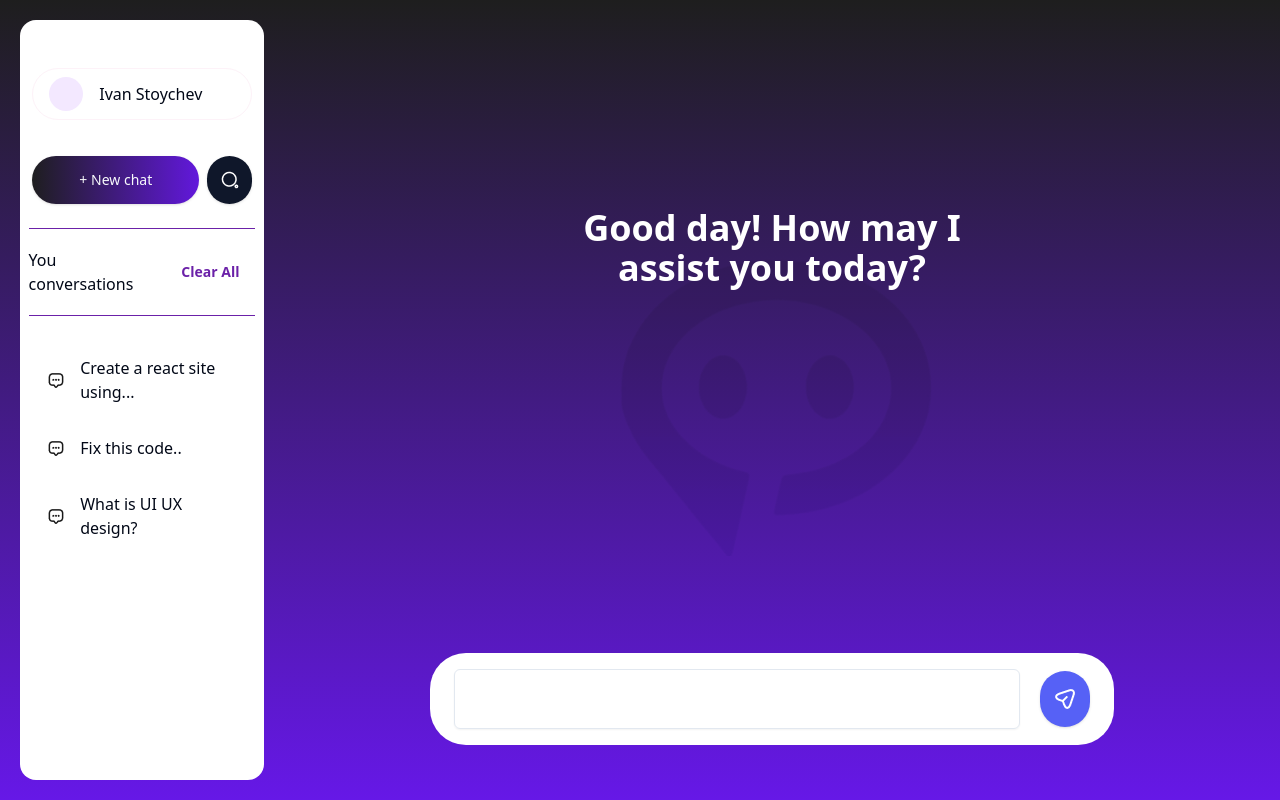
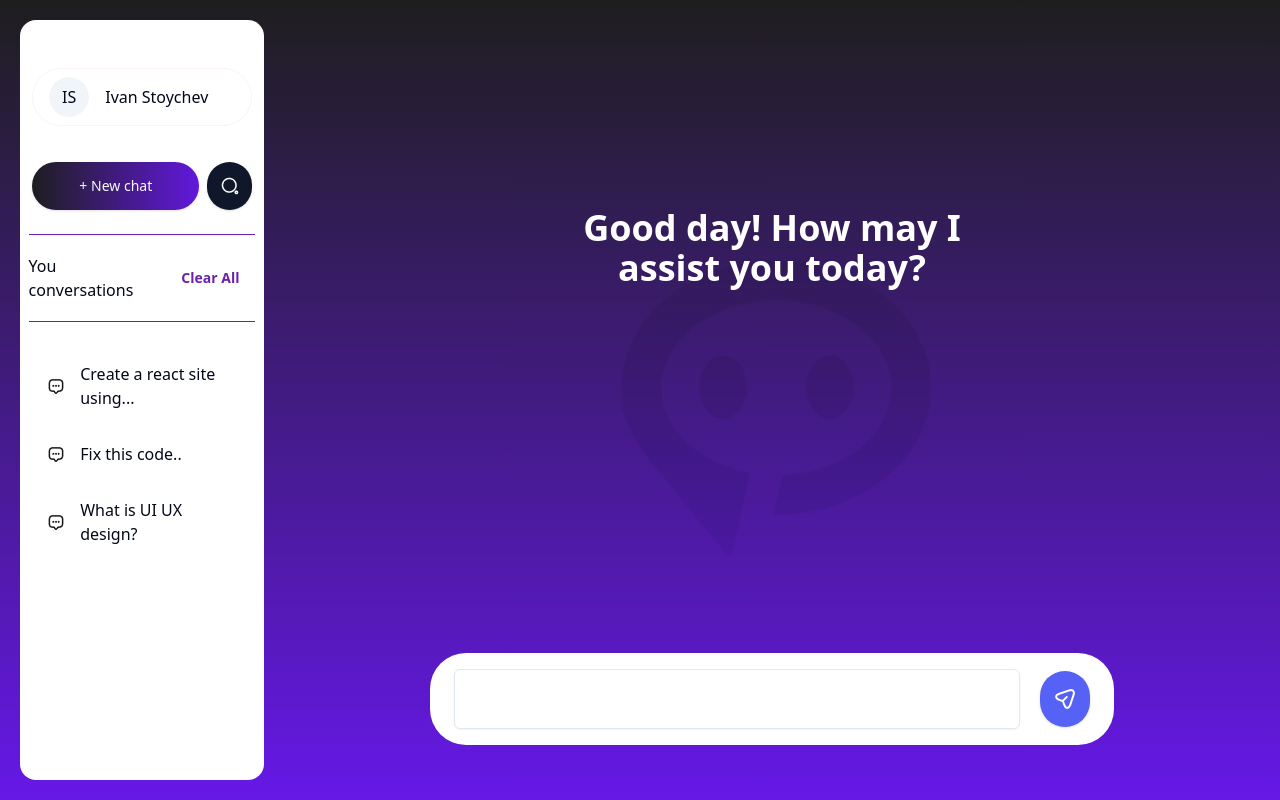
Before and after one commit to MVKoleva21/Abolify, a React (Vite) app in the folder frontend/: page /chat in a window 1280 px wide. Shown: the top 800 px of the page. Built offline with nearby package versions, Linux system fonts and the light colour scheme.

Commit message:
Swtich to component avatar

```diff
--- a/frontend/package.json
+++ b/frontend/package.json
@@ -10,8 +10,11 @@
     "preview": "vite preview"
   },
   "dependencies": {
+    "@radix-ui/react-avatar": "^1.0.4",
     "@radix-ui/react-icons": "^1.3.0",
+    "@radix-ui/react-scroll-area": "^1.0.5",
     "@radix-ui/react-slot": "^1.0.2",
+    "@radix-ui/themes": "^2.0.3",
     "axios": "^1.6.7",
     "class-variance-authority": "^0.7.0",
     "clsx": "^2.1.0",
--- /dev/null
+++ b/frontend/src/components/ui/avatar.tsx
@@ -0,0 +1,48 @@
+import * as React from "react"
+import * as AvatarPrimitive from "@radix-ui/react-avatar"
+
+import { cn } from "@/lib/utils"
+
+const Avatar = React.forwardRef<
+  React.ElementRef<typeof AvatarPrimitive.Root>,
+  React.ComponentPropsWithoutRef<typeof AvatarPrimitive.Root>
+>(({ className, ...props }, ref) => (
+  <AvatarPrimitive.Root
+    ref={ref}
+    className={cn(
+      "relative flex h-10 w-10 shrink-0 overflow-hidden rounded-full",
+      className
+    )}
+    {...props}
+  />
+))
+Avatar.displayName = AvatarPrimitive.Root.displayName
+
+const AvatarImage = React.forwardRef<
+  React.ElementRef<typeof AvatarPrimitive.Image>,
+  React.ComponentPropsWithoutRef<typeof AvatarPrimitive.Image>
+>(({ className, ...props }, ref) => (
+  <AvatarPrimitive.Image
+    ref={ref}
+    className={cn("aspect-square h-full w-full", className)}
+    {...props}
+  />
+))
+AvatarImage.displayName = AvatarPrimitive.Image.displayName
+
+const AvatarFallback = React.forwardRef<
+  React.ElementRef<typeof AvatarPrimitive.Fallback>,
+  React.ComponentPropsWithoutRef<typeof AvatarPrimitive.Fallback>
+>(({ className, ...props }, ref) => (
+  <AvatarPrimitive.Fallback
+    ref={ref}
+    className={cn(
+      "flex h-full w-full items-center justify-center rounded-full bg-muted",
+      className
+    )}
+    {...props}
+  />
+))
+AvatarFallback.displayName = AvatarPrimitive.Fallback.displayName
+
+export { Avatar, AvatarImage, AvatarFallback }
--- /dev/null
+++ b/frontend/src/components/ui/scroll-area.tsx
@@ -0,0 +1,46 @@
+import * as React from "react"
+import * as ScrollAreaPrimitive from "@radix-ui/react-scroll-area"
+
+import { cn } from "@/lib/utils"
+
+const ScrollArea = React.forwardRef<
+  React.ElementRef<typeof ScrollAreaPrimitive.Root>,
+  React.ComponentPropsWithoutRef<typeof ScrollAreaPrimitive.Root>
+>(({ className, children, ...props }, ref) => (
+  <ScrollAreaPrimitive.Root
+    ref={ref}
+    className={cn("relative overflow-hidden", className)}
+    {...props}
+  >
+    <ScrollAreaPrimitive.Viewport className="h-full w-full rounded-[inherit]">
+      {children}
+    </ScrollAreaPrimitive.Viewport>
+    <ScrollBar />
+    <ScrollAreaPrimitive.Corner />
+  </ScrollAreaPrimitive.Root>
+))
+ScrollArea.displayName = ScrollAreaPrimitive.Root.displayName
+
+const ScrollBar = React.forwardRef<
+  React.ElementRef<typeof ScrollAreaPrimitive.ScrollAreaScrollbar>,
+  React.ComponentPropsWithoutRef<typeof ScrollAreaPrimitive.ScrollAreaScrollbar>
+>(({ className, orientation = "vertical", ...props }, ref) => (
+  <ScrollAreaPrimitive.ScrollAreaScrollbar
+    ref={ref}
+    orientation={orientation}
+    className={cn(
+      "flex touch-none select-none transition-colors",
+      orientation === "vertical" &&
+        "h-full w-2.5 border-l border-l-transparent p-[1px]",
+      orientation === "horizontal" &&
+        "h-2.5 flex-col border-t border-t-transparent p-[1px]",
+      className
+    )}
+    {...props}
+  >
+    <ScrollAreaPrimitive.ScrollAreaThumb className="relative flex-1 rounded-full bg-border" />
+  </ScrollAreaPrimitive.ScrollAreaScrollbar>
+))
+ScrollBar.displayName = ScrollAreaPrimitive.ScrollAreaScrollbar.displayName
+
+export { ScrollArea, ScrollBar }
--- a/frontend/src/routes/Chat.tsx
+++ b/frontend/src/routes/Chat.tsx
@@ -5,6 +5,8 @@ import ChatEntry from "@/components/ChatEntry"
 import { Textarea } from "@/components/ui/textarea"
 import planeIcon from "/public/plane.png"
 import abolifyBotBig from '/public/bg-bot-thingy.png'
+import { ScrollArea } from "@/components/ui/scroll-area"
+import { Avatar, AvatarFallback, AvatarImage } from "@/components/ui/avatar"
 
 interface ChatEntryType {
     name: String
@@ -27,12 +29,16 @@ export default function Chat() {
 
     return (
         <>
-            <div className="min-w-screen min-h-screen bg-gradient-to-b from-[#1E1E1E] to-[#6618E7] flex">
+            <div className="min-w-screen h-screen bg-gradient-to-b from-[#1E1E1E] to-[#6618E7] flex">
                 <div className="w-1/5 bg-white min-h-[80%] items-center flex flex-col my-5 ml-5 rounded-2xl">
                     <div className="w-[90%] h-full mt-12 flex flex-col items-center">
 
                         <div className="flex gap-4 items-center border border-pink-50 w-full p-2 px-4 rounded-[36px]">
-                            <div className="h-[34px] w-[34px] rounded-full bg-purple-100"></div>
+                            <Avatar>
+                                <AvatarImage src="" />
+                                <AvatarFallback>IS</AvatarFallback>
+                            </Avatar>
+
                             <h1>Ivan Stoychev</h1>
                         </div>
 
@@ -46,13 +52,13 @@ export default function Chat() {
                             <Button variant="link" className="text-purple-800 font-bold">Clear All</Button>
                         </div>
 
-                        <div className="h-full flex flex-col overflow-auto">
+                        <ScrollArea className="h-full flex flex-col overflow-auto">
                             {
                                 chats.map((entry) => {
                                     return <ChatEntry chatTitle={entry.name} />
                                 })
                             }
-                        </div>
+                        </ScrollArea>
                     </div>
                 </div>
 
```
Also changed, not shown: 1 other file (tests, documents, lock files or other folders).
